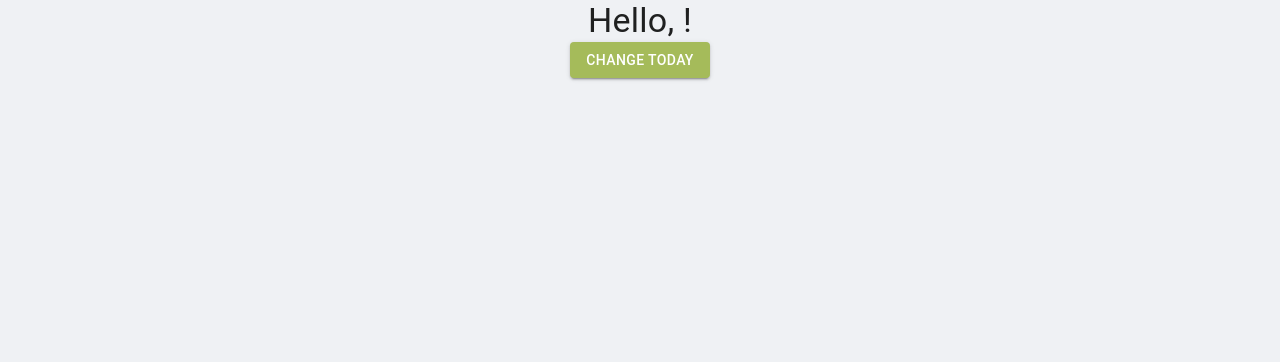
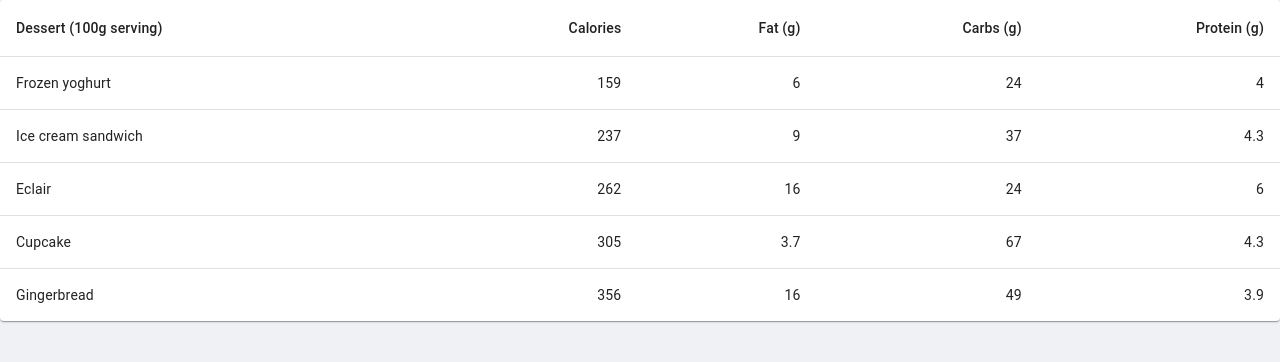
Before and after one commit to kaiuliia/well_being_frontend, a React (Create React App) app: page /user/dashboard in a window 1280 px wide. Shown: the top 362 px of the page. Built offline with nearby package versions, Linux system fonts and the light colour scheme; the HTML template or start-up script is replaced by a standard one.

Commit message:
created table

```diff
--- a/src/Pages/dashboard.tsx
+++ b/src/Pages/dashboard.tsx
@@ -11,6 +11,7 @@ import { createTheme, Theme, ThemeProvider } from "@mui/material/styles";
 import { Dialog } from "@mui/material";
 import Grid2 from "@mui/material/Unstable_Grid2";
 import Grid from "@mui/material/Grid";
+import DashboardTable from "../components/dashboard/table";
 interface Props {
   // theme: Theme;
 }
@@ -32,43 +33,44 @@ export function Dashboard(props: Props) {
     window.location.href = "/login/user/survey";
   };
   return (
-    <Box
-      sx={{
-        position: "relative",
-        width: "100%",
-        display: "flex",
-        flexDirection: "column",
-      }}
-    >
-      <Box>
-        <Typography component="h2" variant="h4" align="center">
-          Hello, {name}!
-        </Typography>
-
-        <Box
-          sx={{
-            width: "100%",
-            display: "flex",
-            justifyContent: "center",
-          }}
-        >
-          <Button
-            variant="contained"
-            sx={{
-              position: "absolute",
-              color: "#FFFFFF",
-            }}
-            onClick={dialogOpen}
-          >
-            Change today
-          </Button>
-        </Box>
-      </Box>
-
-      <Dialog fullWidth={true} open={open}>
-        <Survey />
-      </Dialog>
-    </Box>
+    <DashboardTable />
+    // <Box
+    //   sx={{
+    //     position: "relative",
+    //     width: "100%",
+    //     display: "flex",
+    //     flexDirection: "column",
+    //   }}
+    // >
+    //   <Box>
+    //     <Typography component="h2" variant="h4" align="center">
+    //       Hello, {name}!
+    //     </Typography>
+    //
+    //     <Box
+    //       sx={{
+    //         width: "100%",
+    //         display: "flex",
+    //         justifyContent: "center",
+    //       }}
+    //     >
+    //       <Button
+    //         variant="contained"
+    //         sx={{
+    //           position: "absolute",
+    //           color: "#FFFFFF",
+    //         }}
+    //         onClick={dialogOpen}
+    //       >
+    //         Change today
+    //       </Button>
+    //     </Box>
+    //   </Box>
+    //
+    //   <Dialog fullWidth={true} open={open}>
+    //     <Survey />
+    //   </Dialog>
+    // </Box>
   );
 }
 
```
